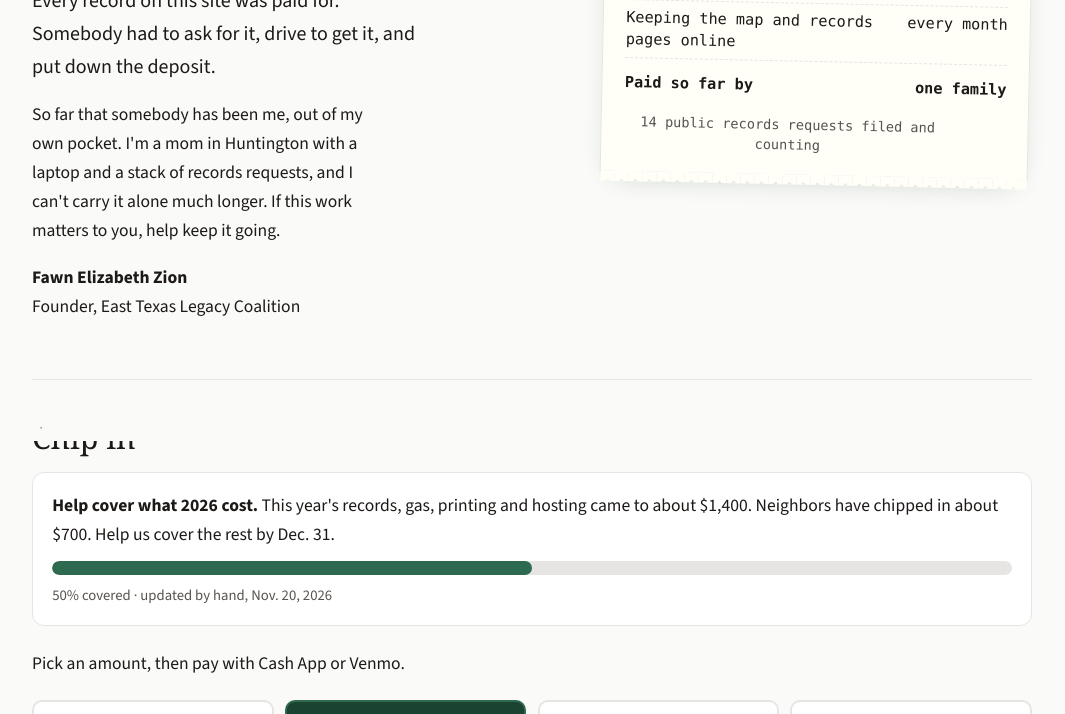
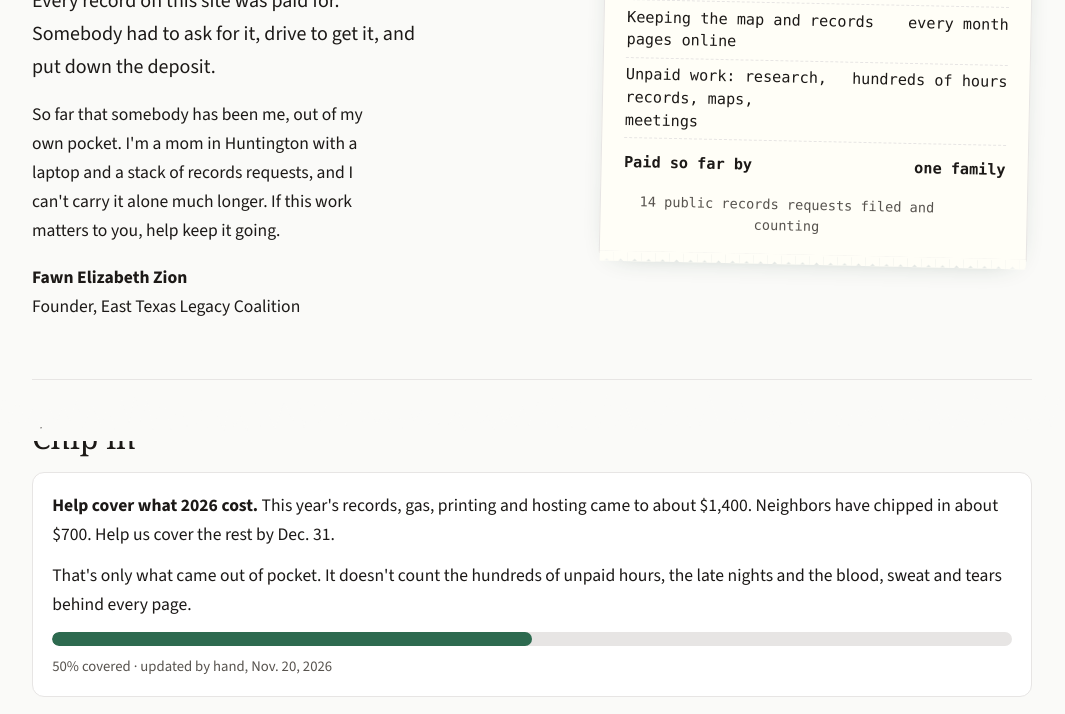
Before and after one commit to Grail-Systems/EastTexasLegacy, a plain HTML site: page donate.html in a window 1280 px wide. Shown: the part 360-1074 px from the top of the page, without its empty margins (108-1173 px from the left). Drawn offline with nearby package versions, Linux system fonts and the light colour scheme; a web font is replaced by a local one.

Commit message:
Donate page: count the unpaid hours
Co-Authored-By: Claude Opus 5.5 <noreply@anthropic.com>

Claude-Session: https://claude.ai/code/session_01ASCF5A54nPqDEjhQvwx6tx

```diff
--- a/donate.html
+++ b/donate.html
@@ -86,6 +86,7 @@ h1{font:900 clamp(2.4rem,6vw,4.2rem)/1.02 var(--serif);margin:0 0 1.2rem;letter-
 <div class="row"><span>Gas to Lufkin, Nacogdoches and Austin</span><span>every trip</span></div>
 <div class="row"><span>Printing for meetings</span><span>every meeting</span></div>
 <div class="row"><span>Keeping the map and records pages online</span><span>every month</span></div>
+<div class="row"><span>Unpaid work: research, records, maps, meetings</span><span>hundreds of hours</span></div>
 <div class="tot"><span>Paid so far by</span><span>one family</span></div>
 <p class="stamp">14 public records requests filed and counting</p>
 </div>
@@ -95,6 +96,7 @@ h1{font:900 clamp(2.4rem,6vw,4.2rem)/1.02 var(--serif);margin:0 0 1.2rem;letter-
 <h2 id="give">Chip in</h2>
 <div class="goal" id="goal" data-goal="1400" data-raised="700" data-by="Dec. 31">
 <p class="goal-h"><b>Help cover what 2026 cost.</b> This year's records, gas, printing and hosting came to about $<span class="g-goal">1,400</span>. Neighbors have chipped in about $<span class="g-raised">700</span>. Help us cover the rest by <span class="g-by">Dec. 31</span>.</p>
+<p class="goal-h">That's only what came out of pocket. It doesn't count the hundreds of unpaid hours, the late nights and the blood, sweat and tears behind every page.</p>
 <div class="bar" role="progressbar" aria-label="2026 costs covered" aria-valuemin="0" aria-valuemax="1400" aria-valuenow="700"><span style="width:50%"></span></div>
 <p class="goal-n"><span class="g-pct">50</span>% covered · updated by hand, Nov. 20, 2026</p>
 </div>
```
